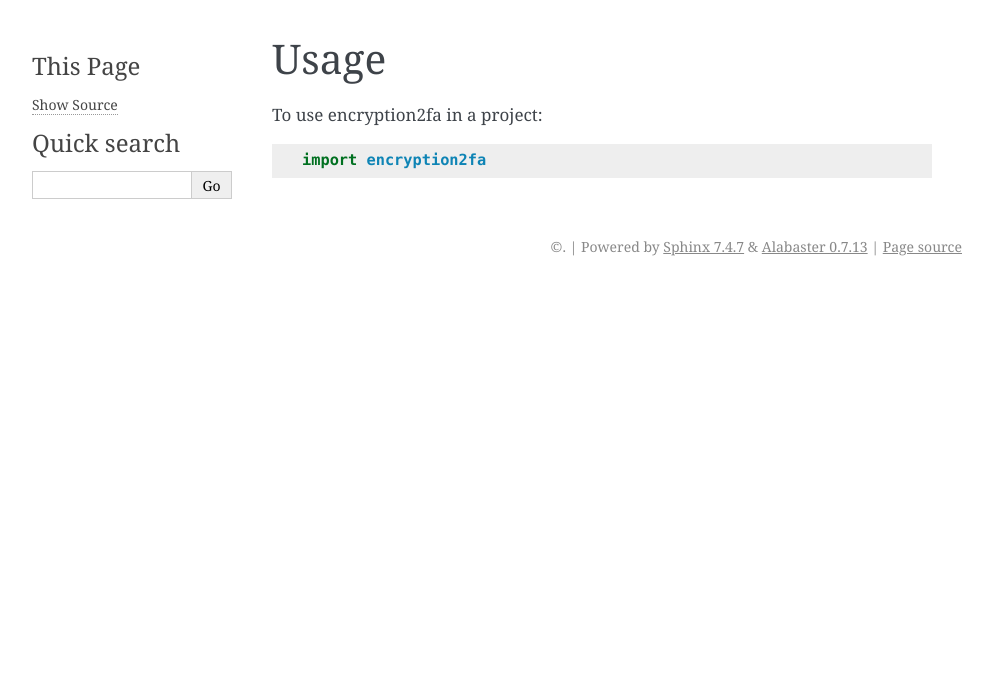
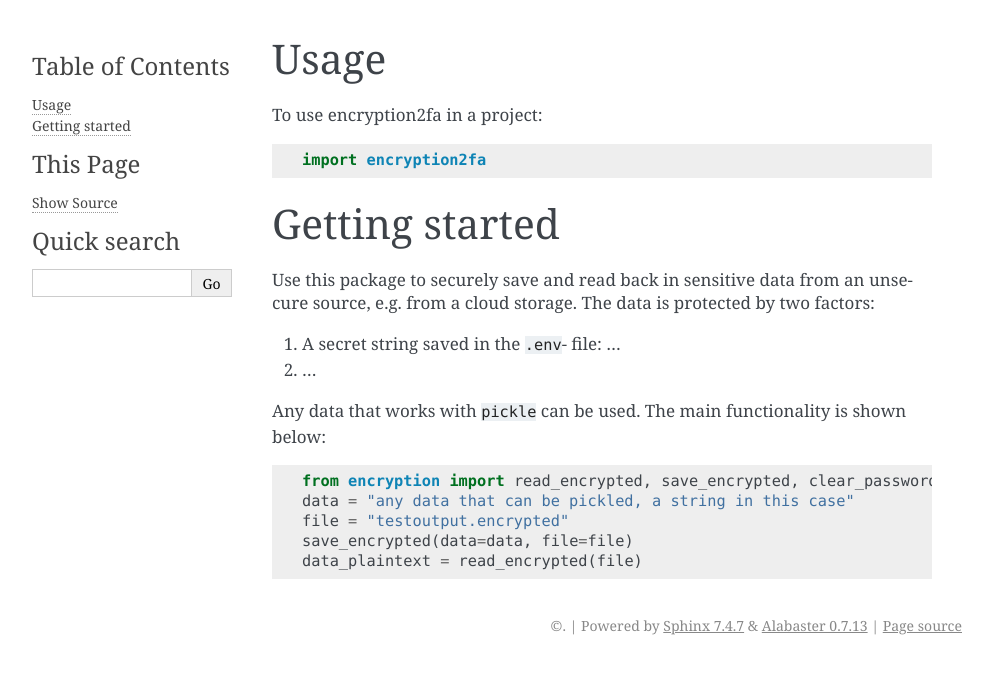
Before and after one commit to fabianbergermann/encryption2fa, a Sphinx documentation site: the page built from docs/usage.rst, in a window 1280 px wide. Shown: the top 674 px of the page, without its empty margins (148-1141 px from the left). Built offline with Sphinx 7.4.7, drawn with Linux system fonts in a browser that asks for light colours.

Commit message:
Housekeeping
Add minor documentation improvements, remove python 3.5 from testing (as f"" strings are used

```diff
--- a/docs/usage.rst
+++ b/docs/usage.rst
@@ -5,3 +5,25 @@ Usage
 To use encryption2fa in a project::
 
     import encryption2fa
+
+
+===============
+Getting started
+===============
+
+Use this package to securely save and read back in sensitive data from an unsecure
+source, e.g. from a cloud storage.
+The data is protected by two factors:
+
+1. A secret string saved in the ``.env``- file: ...
+2. ...
+
+Any data that works with ``pickle`` can be used. The main functionality is shown below:
+
+.. code-block:: python
+
+    from encryption import read_encrypted, save_encrypted, clear_password_cache
+    data = "any data that can be pickled, a string in this case"
+    file = "testoutput.encrypted"
+    save_encrypted(data=data, file=file)
+    data_plaintext = read_encrypted(file)
--- a/setup.cfg
+++ b/setup.cfg
@@ -7,7 +7,7 @@ tag = True
 search = version='{current_version}'
 replace = version='{new_version}'
 
-[bumpversion:file:encryption2fa/__init__.py]
+[bumpversion:file:src/encryption2fa/__init__.py]
 search = __version__ = '{current_version}'
 replace = __version__ = '{new_version}'
 
```
Also changed, not shown: docs/encryption2fa.rst (+16 -0 lines), 3 other files.
